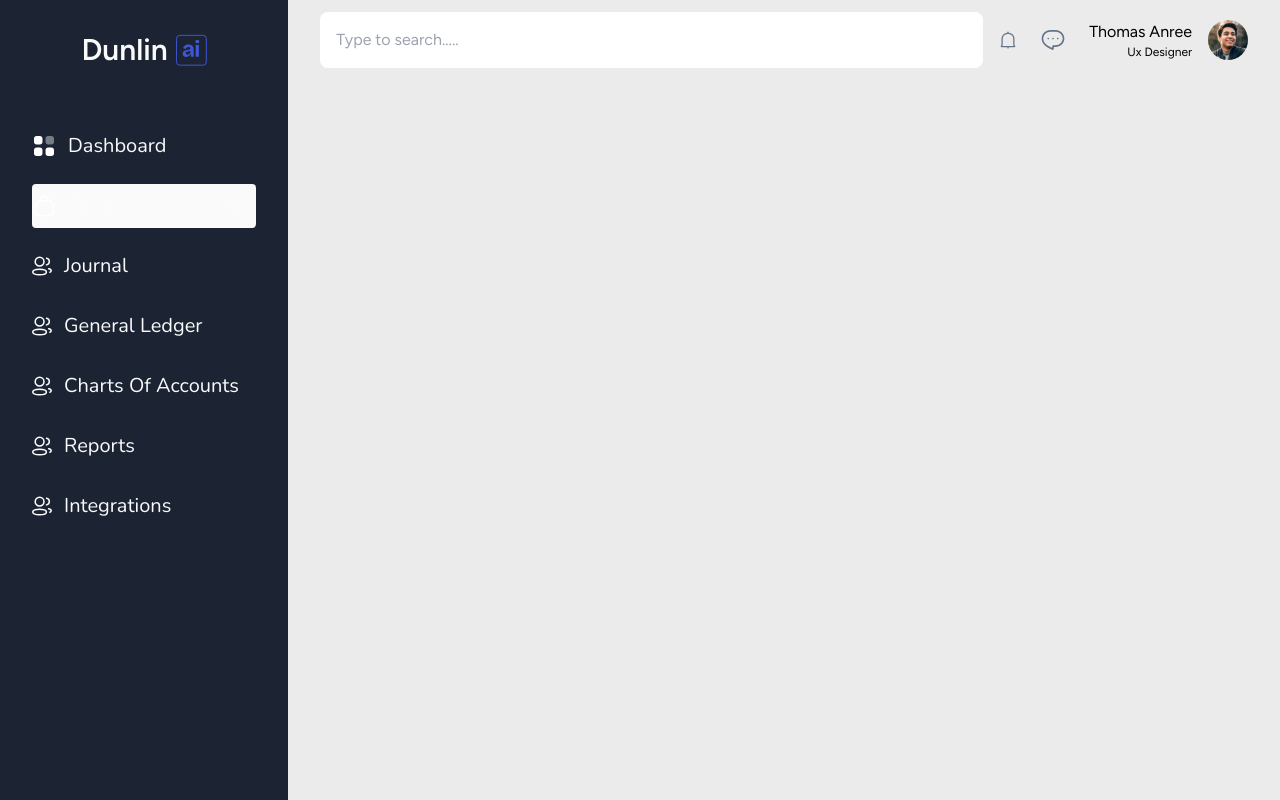
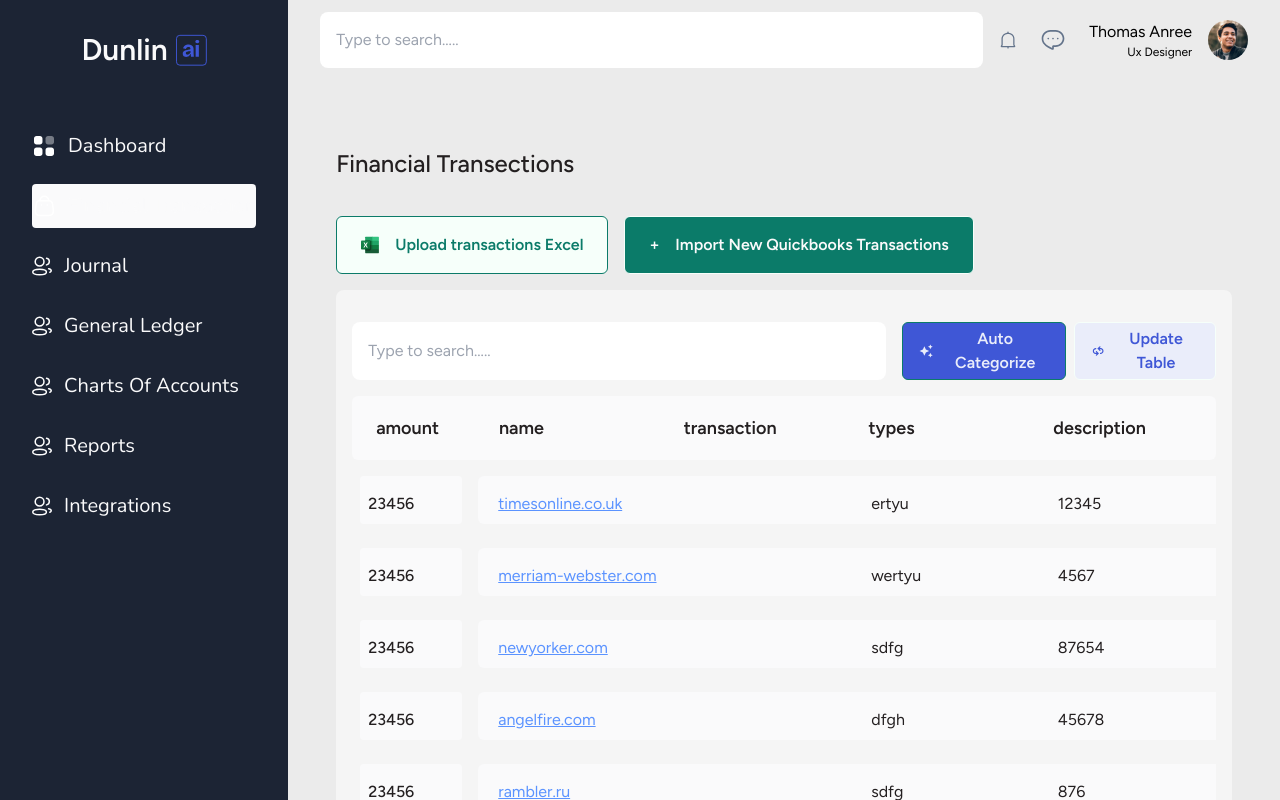
Before and after one commit to SaanviKumar13/Dunlin_Dashboard, a React (Vite) app: page /transactions in a window 1280 px wide. Built offline with nearby package versions, Linux system fonts and the light colour scheme.

Commit message:
chore: add mock data

```diff
--- a/src/pages/transactions.jsx
+++ b/src/pages/transactions.jsx
@@ -2,6 +2,289 @@ import DataUploads from "../components/DataUploads";
 import Sidebar from "../components/Sidebar";
 import Header from "../components/Header";
 import { useState } from "react";
+
+const data = [
+  {
+    amount: "23456",
+    name: "timesonline.co.uk",
+    transaction: "QB0GaK7",
+    types: "ertyu",
+    description: "12345",
+  },
+  {
+    amount: "23456",
+    name: "merriam-webster.com",
+    transaction: "8oUTDyz",
+    types: "wertyu",
+    description: "4567",
+  },
+  {
+    amount: "23456",
+    name: "newyorker.com",
+    transaction: "Z9i2o9o",
+    types: "sdfg",
+    description: "87654",
+  },
+  {
+    amount: "23456",
+    name: "angelfire.com",
+    transaction: "pW44f49",
+    types: "dfgh",
+    description: "45678",
+  },
+  {
+    amount: "23456",
+    name: "rambler.ru",
+    transaction: "w1vDJvP",
+    types: "sdfg",
+    description: "876",
+  },
+  {
+    amount: "23456",
+    name: "timesonline.co.uk",
+    transaction: "Uz3Uq87",
+    types: "ertyu",
+    description: "12345",
+  },
+  {
+    amount: "23456",
+    name: "state.gov",
+    transaction: "PwT2wMc",
+    types: "wertyu",
+    description: "4567",
+  },
+  {
+    amount: "23456",
+    name: "youtube.com",
+    transaction: "c1TO1x6",
+    types: "sdfg",
+    description: "87654",
+  },
+  {
+    amount: "23456",
+    name: "washingtonpost.com",
+    transaction: "4KtfXaU",
+    types: "dfgh",
+    description: "45678",
+  },
+  {
+    amount: "23456",
+    name: "icq.com",
+    transaction: "nh294Ty",
+    types: "sdfg",
+    description: "876",
+  },
+  {
+    amount: "23456",
+    name: "cbsnews.com",
+    transaction: "0e56PW3",
+    types: "ertyu",
+    description: "12345",
+  },
+  {
+    amount: "23456",
+    name: "google.pl",
+    transaction: "NNq9FXo",
+    types: "wertyu",
+    description: "4567",
+  },
+  {
+    amount: "23456",
+    name: "uiuc.edu",
+    transaction: "55b5FKK",
+    types: "sdfg",
+    description: "87654",
+  },
+  {
+    amount: "23456",
+    name: "creativecommons.org",
+    transaction: "0Q43Q2J",
+    types: "dfgh",
+    description: "45678",
+  },
+  {
+    amount: "23456",
+    name: "cam.ac.uk",
+    transaction: "1dYVlCo",
+    types: "sdfg",
+    description: "876",
+  },
+  {
+    amount: "23456",
+    name: "microsoft.com",
+    transaction: "5leG2TS",
+    types: "ertyu",
+    description: "4567",
+  },
+  {
+    amount: "23456",
+    name: "ebay.co.uk",
+    transaction: "2tYI62f",
+    types: "wertyu",
+    description: "87654",
+  },
+  {
+    amount: "23456",
+    name: "ucsd.edu",
+    transaction: "Dfdk2F4",
+    types: "sdfg",
+    description: "45678",
+  },
+  {
+    amount: "23456",
+    name: "constantcontact.com",
+    transaction: "6OFdyTY",
+    types: "dfgh",
+    description: "876",
+  },
+  {
+    amount: "23456",
+    name: "seesaa.net",
+    transaction: "IYU6iyo",
+    types: "sdfg",
+    description: "12345",
+  },
+  {
+    amount: "23456",
+    name: "globo.com",
+    transaction: "9Q8j9h5",
+    types: "ertyu",
+    description: "4567",
+  },
+  {
+    amount: "23456",
+    name: "github.io",
+    transaction: "5e7TzC8",
+    types: "wertyu",
+    description: "87654",
+  },
+  {
+    amount: "23456",
+    name: "bluehost.com",
+    transaction: "8Je0tSH",
+    types: "sdfg",
+    description: "45678",
+  },
+  {
+    amount: "23456",
+    name: "engadget.com",
+    transaction: "9S74C00",
+    types: "dfgh",
+    description: "4567",
+  },
+  {
+    amount: "23456",
+    name: "psu.edu",
+    transaction: "38yv9fT",
+    types: "sdfg",
+    description: "87654",
+  },
+  {
+    amount: "23456",
+    name: "canalblog.com",
+    transaction: "w6WNGwa",
+    types: "ertyu",
+    description: "45678",
+  },
+  {
+    amount: "23456",
+    name: "pen.io",
+    transaction: "4RW1EV6",
+    types: "wertyu",
+    description: "876",
+  },
+  {
+    amount: "23456",
+    name: "parallels.com",
+    transaction: "llpTUMe",
+    types: "sdfg",
+    description: "12345",
+  },
+  {
+    amount: "23456",
+    name: "skyrock.com",
+    transaction: "rdv8kZ3",
+    types: "dfgh",
+    description: "4567",
+  },
+  {
+    amount: "23456",
+    name: "fastcompany.com",
+    transaction: "7zIf8YB",
+    types: "sdfg",
+    description: "87654",
+  },
+  {
+    amount: "23456",
+    name: "4shared.com",
+    transaction: "3y72wJ1",
+    types: "ertyu",
+    description: "45678",
+  },
+  {
+    amount: "23456",
+    name: "unc.edu",
+    transaction: "x92LK5W",
+    types: "wertyu",
+    description: "4567",
+  },
+  {
+    amount: "23456",
+    name: "irs.gov",
+    transaction: "fvD4yQu",
+    types: "sdfg",
+    description: "87654",
+  },
+  {
+    amount: "23456",
+    name: "apache.org",
+    transaction: "7d46u5g",
+    types: "dfgh",
+    description: "45678",
+  },
+  {
+    amount: "23456",
+    name: "deliciousdays.com",
+    transaction: "04Gwoph",
+    types: "sdfg",
+    description: "876",
+  },
+  {
+    amount: "23456",
+    name: "smugmug.com",
+    transaction: "Z8NZ9t6",
+    types: "ertyu",
+    description: "12345",
+  },
+  {
+    amount: "23456",
+    name: "list-manage.com",
+    transaction: "SeVM7Vy",
+    types: "wertyu",
+    description: "4567",
+  },
+  {
+    amount: "23456",
+    name: "icio.us",
+    transaction: "HO3p8A4",
+    types: "sdfg",
+    description: "87654",
+  },
+  {
+    amount: "23456",
+    name: "webeden.co.uk",
+    transaction: "5dndeO4",
+    types: "dfgh",
+    description: "45678",
+  },
+  {
+    amount: "23456",
+    name: "howstuffworks.com",
+    transaction: "NkEas9V",
+    types: "sdfg",
+    description: "3456",
+  },
+];
 
 export default function Transactions() {
   const [mobileMenuOpen, setMobileMenuOpen] = useState(false);
@@ -17,7 +300,7 @@ export default function Transactions() {
         <Header setMobileMenuOpen={setMobileMenuOpen} />
 
         <main className="flex-1 p-4 tablet:p-8 overflow-y-auto">
-          {/* <div className="mx-auto">{<DataUploads data={data} />}</div> */}
+          <div className="mx-auto">{<DataUploads data={data} />}</div>
         </main>
       </div>
     </div>
```
